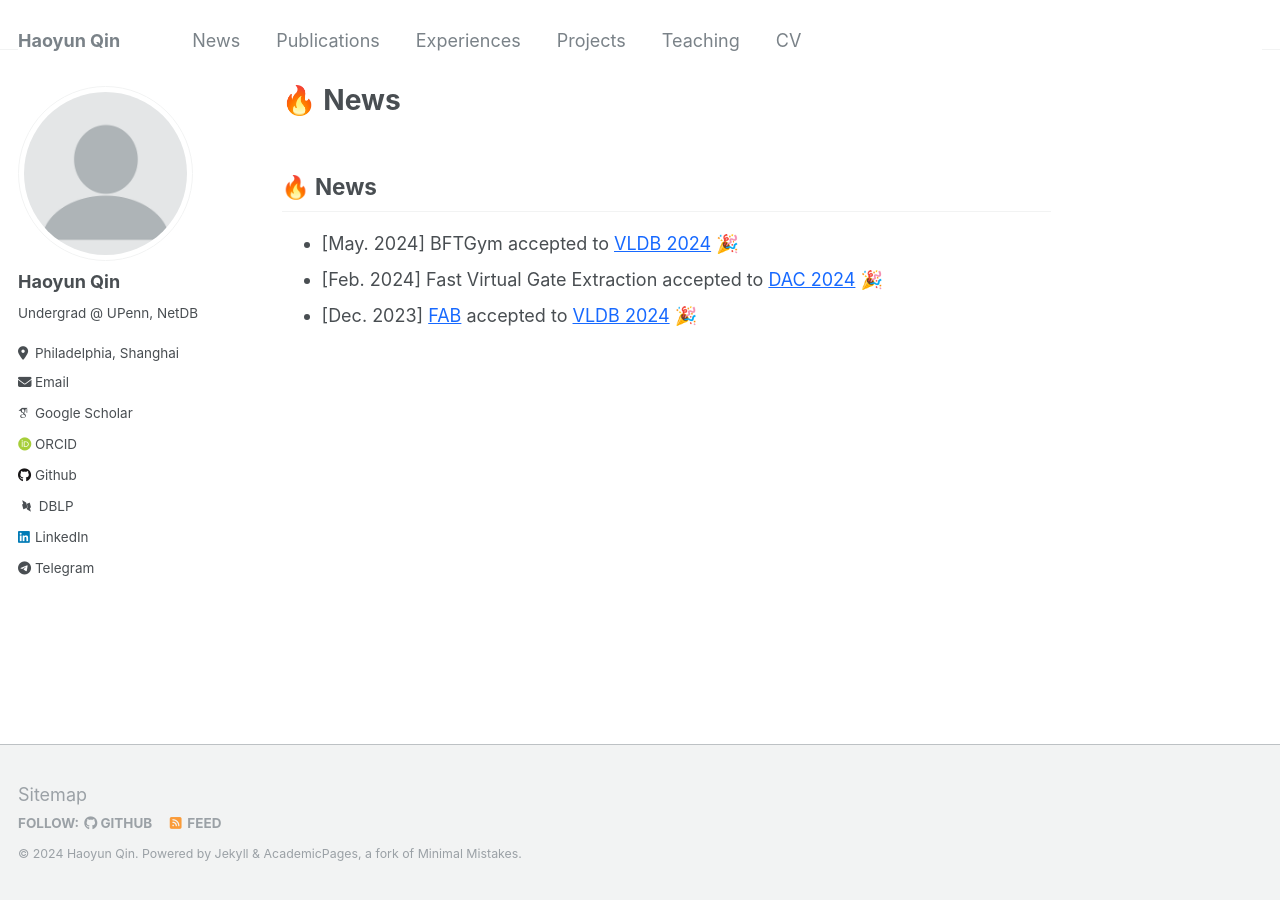
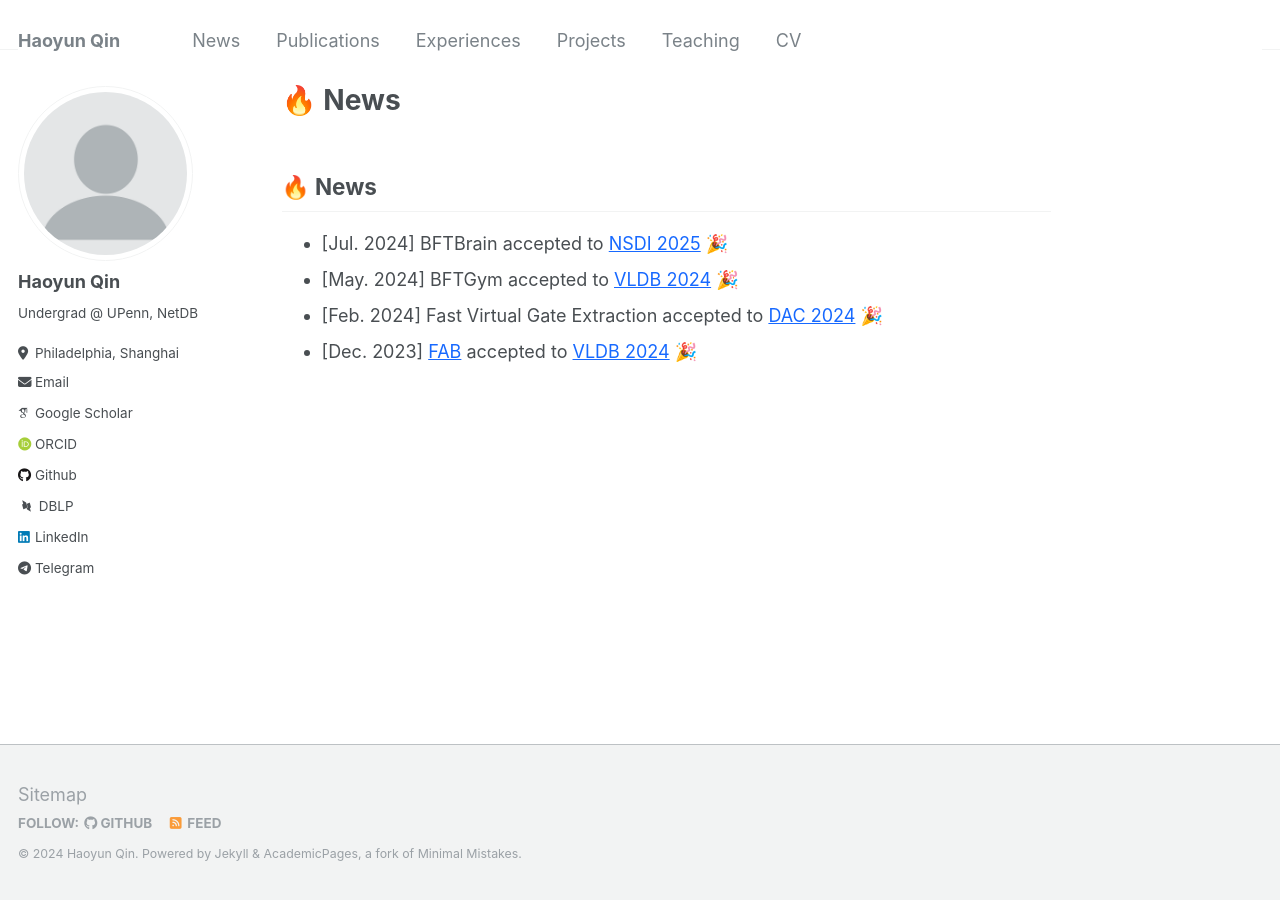
Before and after one commit to JeffersonQin/academic, a Jekyll site: the page built from _pages/includes/news.md, in a window 1280 px wide. Built offline with Jekyll 4.4.1, drawn with Linux system fonts in a browser that asks for light colours; some web fonts are replaced; our own code applies the rules of GitHub Pages for plain Markdown files.

Commit message:
feat: update news

```diff
--- a/_pages/includes/news.md
+++ b/_pages/includes/news.md
@@ -1,5 +1,6 @@
 ## 🔥 News
 
+* [Jul. 2024] BFTBrain accepted to [NSDI 2025](https://www.usenix.org/conference/nsdi25) 🎉
 * [May. 2024] BFTGym accepted to [VLDB 2024](https://vldb.org/2024/) 🎉
 * [Feb. 2024] Fast Virtual Gate Extraction accepted to [DAC 2024](https://www.dac.com/) 🎉
 * [Dec. 2023] [FAB](https://scholar.google.com/citations?view_op=view_citation&hl=zh-CN&user=OuneFS8AAAAJ&citation_for_view=OuneFS8AAAAJ:u5HHmVD_uO8C) accepted to [VLDB 2024](https://vldb.org/2024/) 🎉
```
